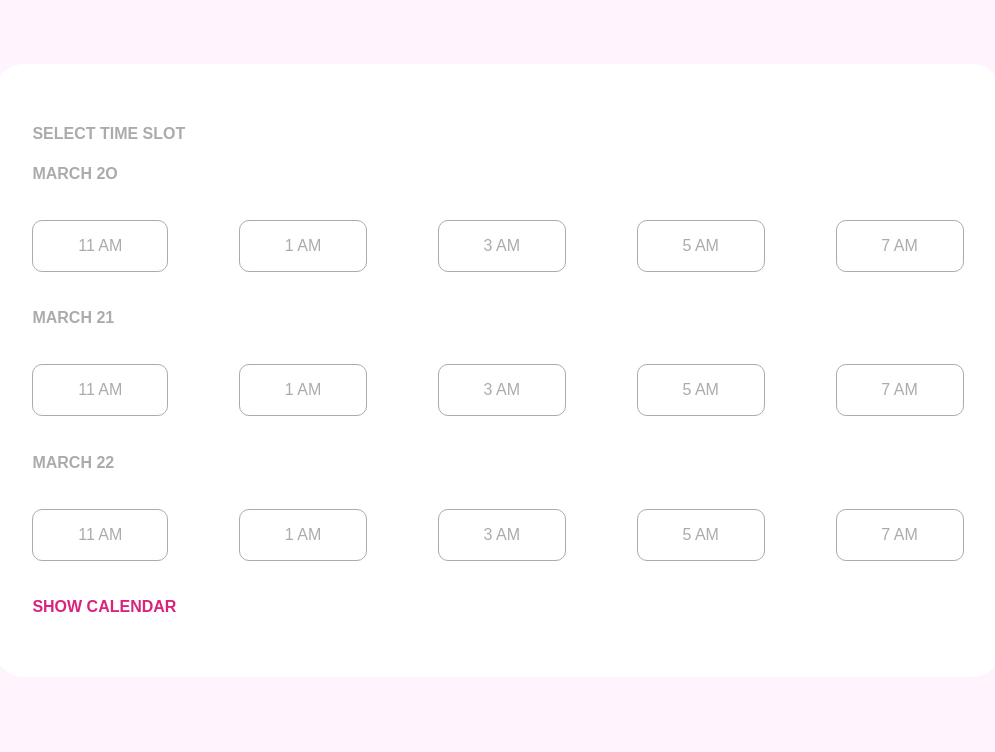
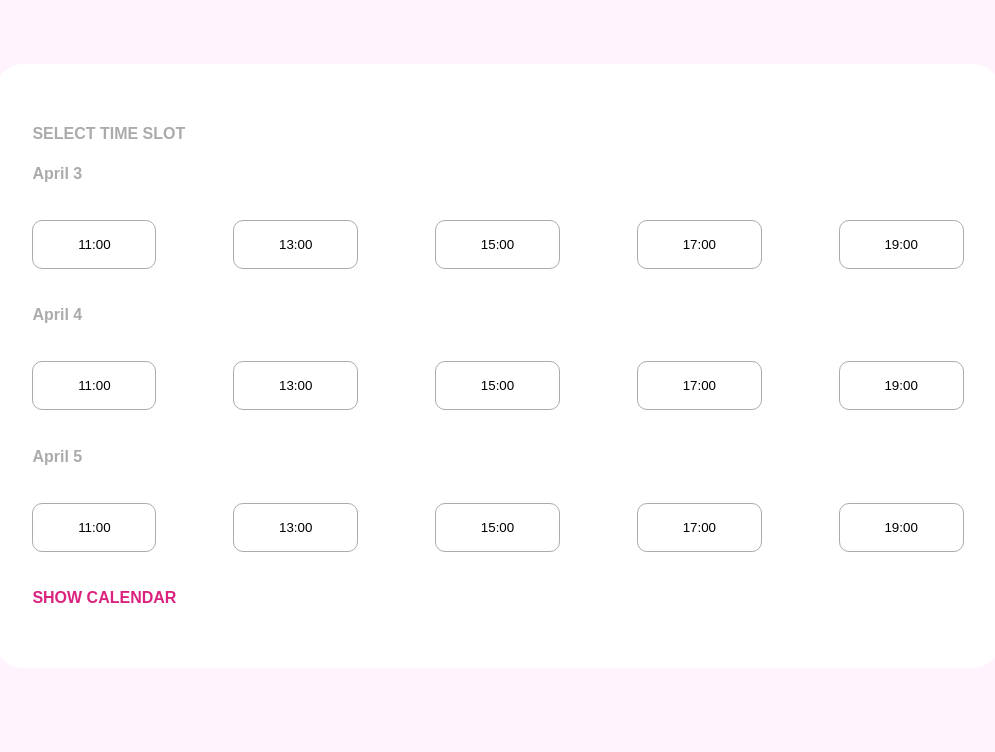
Before and after one commit to Rohan100000/E-Support-System-for-SMIT-Healthcare, a Node server app: template views/appointment.html in a window 1280 px wide. Shown: the top 752 px of the page, without its empty margins (142-1137 px from the left). Run offline with Node 20, Linux system fonts and the light colour scheme; the template is opened without the code that fills it, so the values that code supplies are empty; some libraries are stand-ins or nearby versions.

Commit message:
v0.10.3 appointment section js added html modified

```diff
--- /dev/null
+++ b/assets/javascript/appointment.js
@@ -0,0 +1,30 @@
+var currDate = document.getElementsByClassName('date');
+const date = new Date();
+let day = date.getDate();
+var month = date.toLocaleString('default', { month: 'long' });
+for (let i = 0; i < 3; i++) {
+    currDate[i].innerHTML = month+ " " + day;
+    day = day + 1;
+}
+day = day - 3;
+var diffDay = 0; // index of the date calculated by finding the difference of sliced(1-3) ID's.
+var flag = -1; // to check if any of the time slot buttons are already selected or not. (stores index(sliced ID) of the button)
+const appointment_date = new Date(); // object which will be stored as a string in a hidden input field
+let appointment_date_string = document.getElementById('hdo');
+function clicked(click){
+    if(flag>-1){
+        var unclicked = document.getElementById('b'+flag);
+        unclicked.style.backgroundColor = "white"
+        unclicked.style.color = "black";
+    }
+    var clicked = document.getElementById(click);
+    flag = click.slice(1,3);
+    clicked.style.backgroundColor = "rgb(218,35,127)"
+    clicked.style.color = "white";
+    diffDay = click.slice(1,2);
+    appointment_date.setDate(parseInt(day)+parseInt(diffDay)-1);
+    appointment_date.setHours(clicked.value, 00, 00);
+    appointment_date_string.value = appointment_date;
+    // const s = new Date(appointment_date_object.value);
+    // console.log(s);
+}
--- a/assets/css/appointment.css
+++ b/assets/scss/appointment.css
@@ -32,12 +32,15 @@
     border: solid rgb(171,171,171) 1px;
     padding: 2vh 3.5vw;
     border-radius: 10px;
-
     transition-duration: 0.3s;
     transition-timing-function: ease;
+    background-color: white;
 }
 
 .time:hover{
     background-color: rgb(218,35,127);
     color: rgb(255,255,255);
 }
+.hidden-date-object{
+    visibility: hidden;
+}
--- a/views/appointment.html
+++ b/views/appointment.html
@@ -4,22 +4,22 @@
     <meta charset="UTF-8" />
     <meta http-equiv="X-UA-Compatible" content="IE=edge" />
     <meta name="viewport" content="width=device-width, initial-scale=1.0" />
-    <title>Appointment</title>
-    <link rel="stylesheet" href="../assets/css/appointment.css" />
+    <title>Time Slot Selection</title>
+    <link rel="stylesheet" href="../assets/scss/appointment.css" />
   </head>
   <body>
-    <form>
+    <form method="post">
       <div class="slot_picker">
         <h4 id="title">SELECT TIME SLOT</h4>
         <div class="day">
           <h4 class="date">MARCH 2O</h4>
           <div class="select">
             <ul>
-              <li><div class="time">11 AM</div></li>
-              <li><div class="time">1 AM</div></li>
-              <li><div class="time">3 AM</div></li>
-              <li><div class="time">5 AM</div></li>
-              <li><div class="time">7 AM</div></li>
+              <li><div><button type="button" class="time" id="b11" onclick="clicked(this.id)" value="11">11:00</button></div></li>
+              <li><div><button type="button" class="time" id="b12" onclick="clicked(this.id)" value="13">13:00</button></div></li>
+              <li><div><button type="button" class="time" id="b13" onclick="clicked(this.id)" value="15">15:00</button></div></li>
+              <li><div><button type="button" class="time" id="b14" onclick="clicked(this.id)" value="17">17:00</button></div></li>
+              <li><div><button type="button" class="time" id="b15" onclick="clicked(this.id)" value="19">19:00</button></div></li>
             </ul>
           </div>
         </div>
@@ -27,11 +27,11 @@
           <h4 class="date">MARCH 21</h4>
           <div class="select">
             <ul>
-              <li><div class="time">11 AM</div></li>
-              <li><div class="time">1 AM</div></li>
-              <li><div class="time">3 AM</div></li>
-              <li><div class="time">5 AM</div></li>
-              <li><div class="time">7 AM</div></li>
+                <li><div><button type="button" class="time" id="b21" onclick="clicked(this.id)" value="11">11:00</button></div></li>
+                <li><div><button type="button" class="time" id="b22" onclick="clicked(this.id)" value="13">13:00</button></div></li>
+                <li><div><button type="button" class="time" id="b23" onclick="clicked(this.id)" value="15">15:00</button></div></li>
+                <li><div><button type="button" class="time" id="b24" onclick="clicked(this.id)" value="17">17:00</button></div></li>
+                <li><div><button type="button" class="time" id="b25" onclick="clicked(this.id)" value="19">19:00</button></div></li>
             </ul>
           </div>
         </div>
@@ -39,16 +39,20 @@
           <h4 class="date">MARCH 22</h4>
           <div class="select">
             <ul>
-              <li><div class="time">11 AM</div></li>
-              <li><div class="time">1 AM</div></li>
-              <li><div class="time">3 AM</div></li>
-              <li><div class="time">5 AM</div></li>
-              <li><div class="time">7 AM</div></li>
+                <li><div><button type="button" class="time" id="b31" onclick="clicked(this.id)" value="11">11:00</button></div></li>
+                <li><div><button type="button" class="time" id="b32" onclick="clicked(this.id)" value="13">13:00</button></div></li>
+                <li><div><button type="button" class="time" id="b33" onclick="clicked(this.id)" value="15">15:00</button></div></li>
+                <li><div><button type="button" class="time" id="b34" onclick="clicked(this.id)" value="17">17:00</button></div></li>
+                <li><div><button type="button" class="time" id="b35" onclick="clicked(this.id)" value="19">19:00</button></div></li>
             </ul>
           </div>
         </div>
         <h4 id="calendar">SHOW CALENDAR</h4>
       </div>
+      <div class="hidden-date-object">
+        <input type="text" value="" id="hdo" placeholder="dateobject">
+      </div>
     </form>
   </body>
+  <script src="../assets/javascript/appointment.js"></script>
 </html>
```
